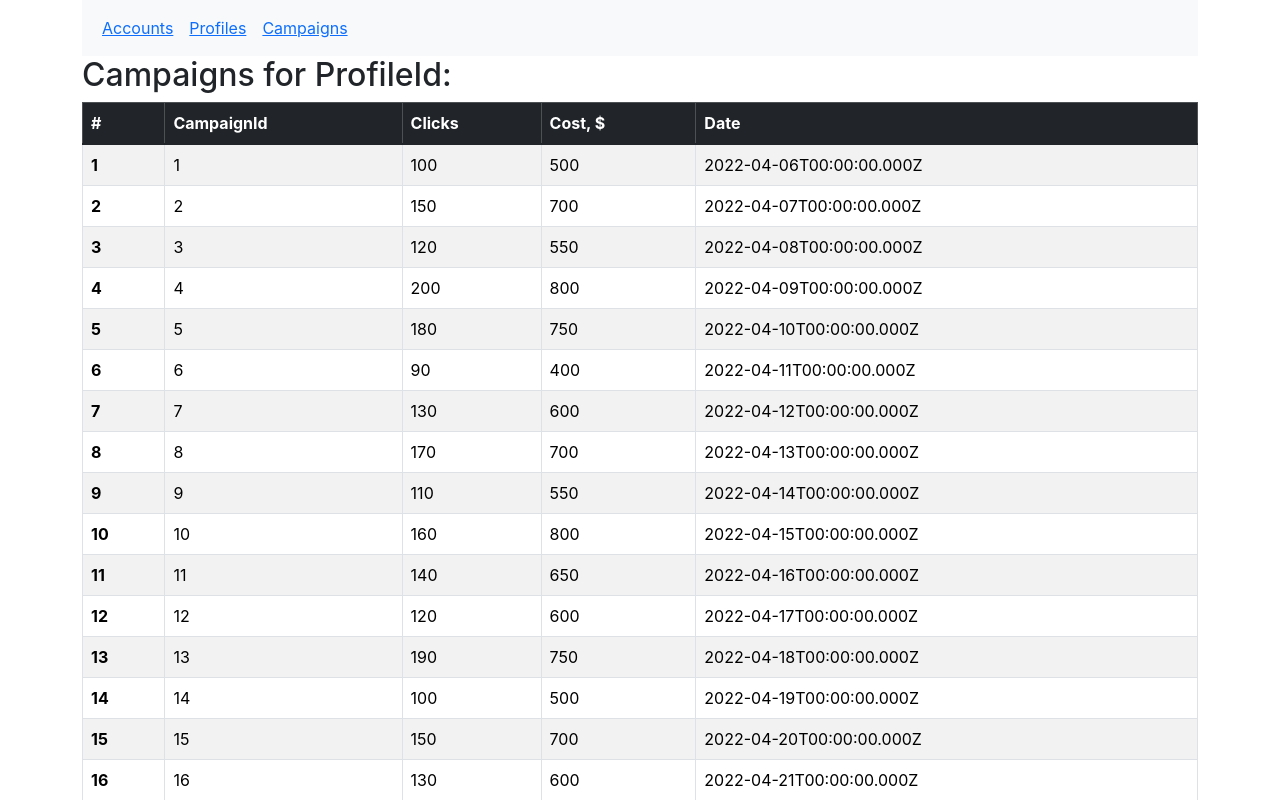
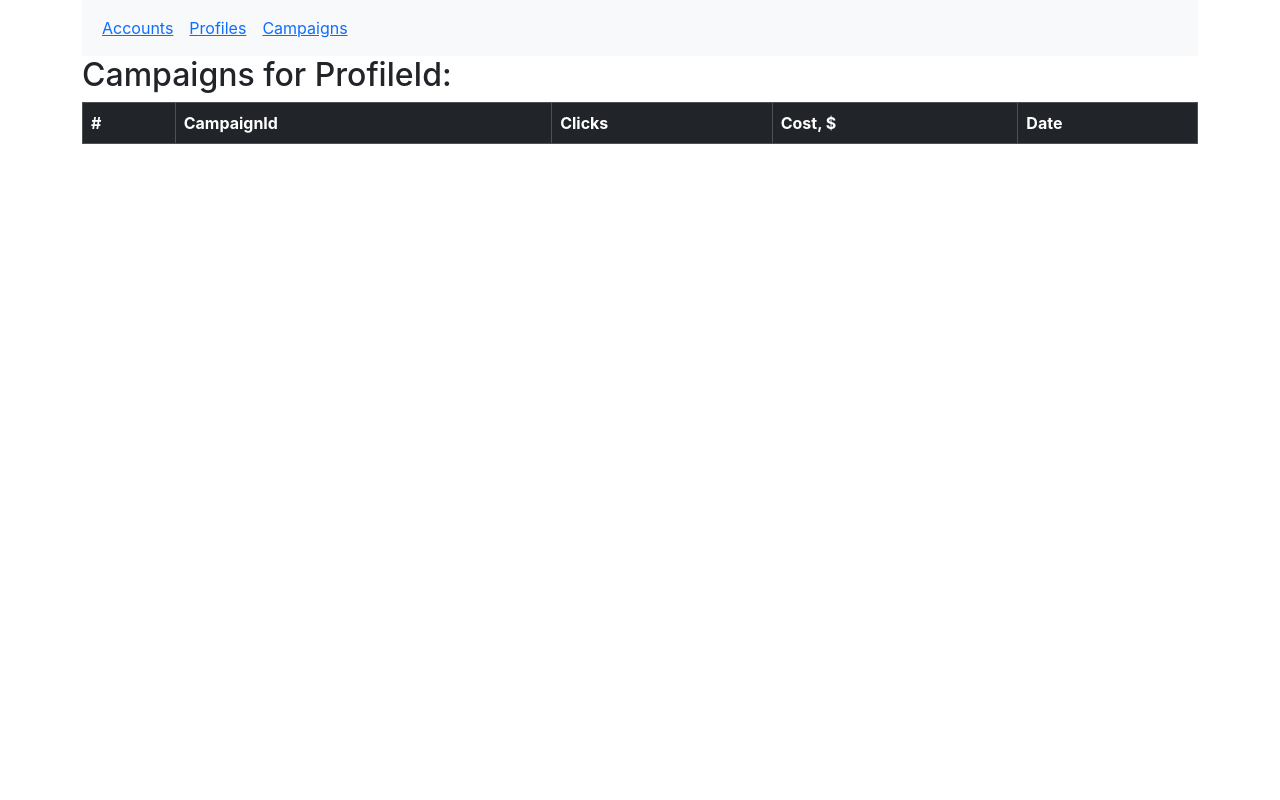
Before and after one commit to OlenaIa/Test-Task_AgencyAmazon, a React (Create React App) app: page /OlenaIa.github.io/Test-Task_AgencyAmazon/campaigns in a window 1280 px wide. Shown: the top 800 px of the page. Built offline with nearby package versions, Linux system fonts and the light colour scheme.

Commit message:
CampaignsPage filter

```diff
--- a/src/pages/Campaigns.jsx
+++ b/src/pages/Campaigns.jsx
@@ -3,15 +3,21 @@ import { CAMPAIGNS } from '../data';
 import { nanoid } from 'nanoid';
 import { useSelector } from 'react-redux';
 import { selectProfileId } from '../redux/chosenIdSlice';
+import { useEffect, useState } from 'react';
 
 
 const Campaigns = () => {
+    const [chosenCampaigns, setChosenCampaigns] = useState([]);
     const chosenProfileId = useSelector(selectProfileId);
-    console.log('chosenProfileId on CampaignsPage', chosenProfileId);
+
+    useEffect(() => {
+        const chosenCampaigns = CAMPAIGNS.filter(items => items.profileId === Number.parseInt(chosenProfileId));
+        setChosenCampaigns(chosenCampaigns)
+    }, [chosenProfileId])
 
     return (
         <div className='container'>
-            <h2>Campaigns for ProfileId: </h2>
+            <h2>Campaigns for ProfileId: {chosenProfileId}</h2>
             <table className="table table-striped table-bordered">
                 <thead className='table-dark'>
                     <tr>
@@ -23,7 +29,7 @@ const Campaigns = () => {
                     </tr>
                 </thead>
                 <tbody className="table-group-divider">
-                    {CAMPAIGNS?.map((item, index) =>
+                    {chosenCampaigns?.map((item, index) =>
                         <tr key={nanoid(3)}>
                             <th scope="row">{index + 1}</th>
                             <td>{item.campaignId}</td>
```
